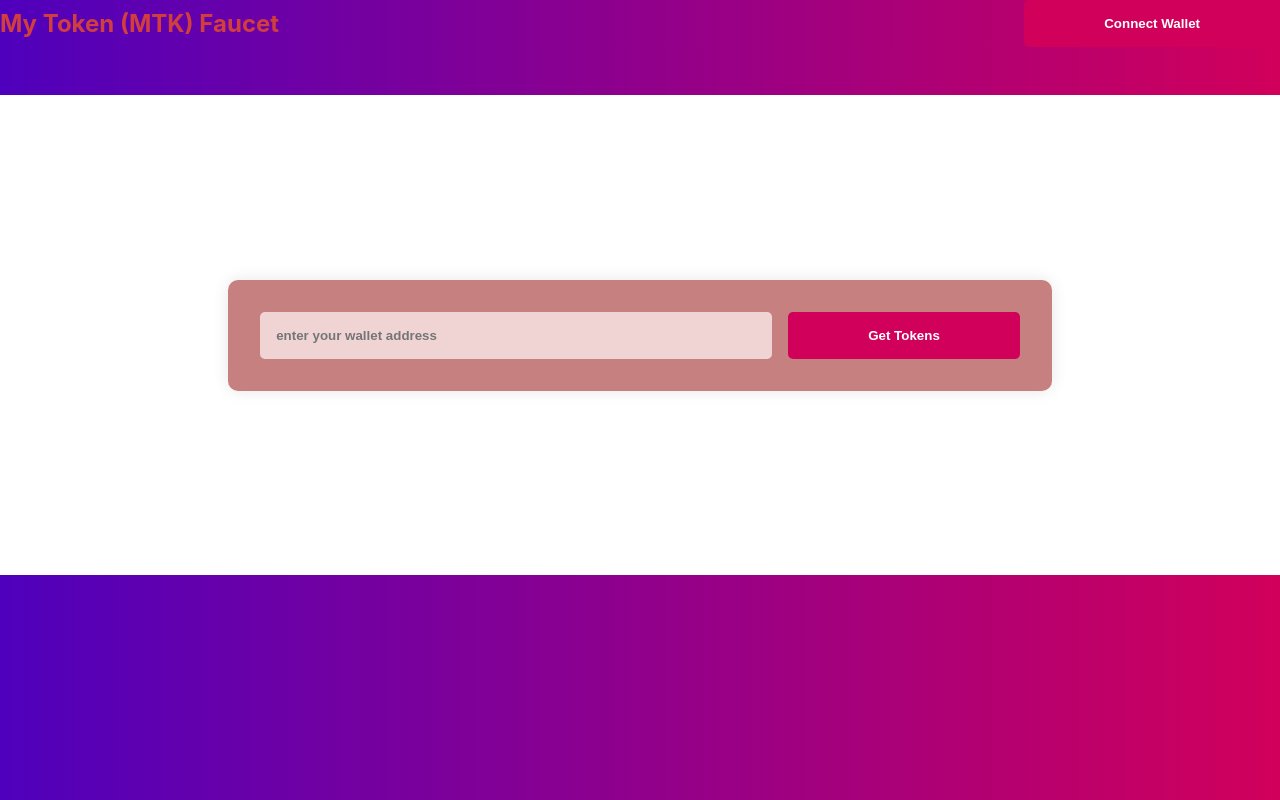
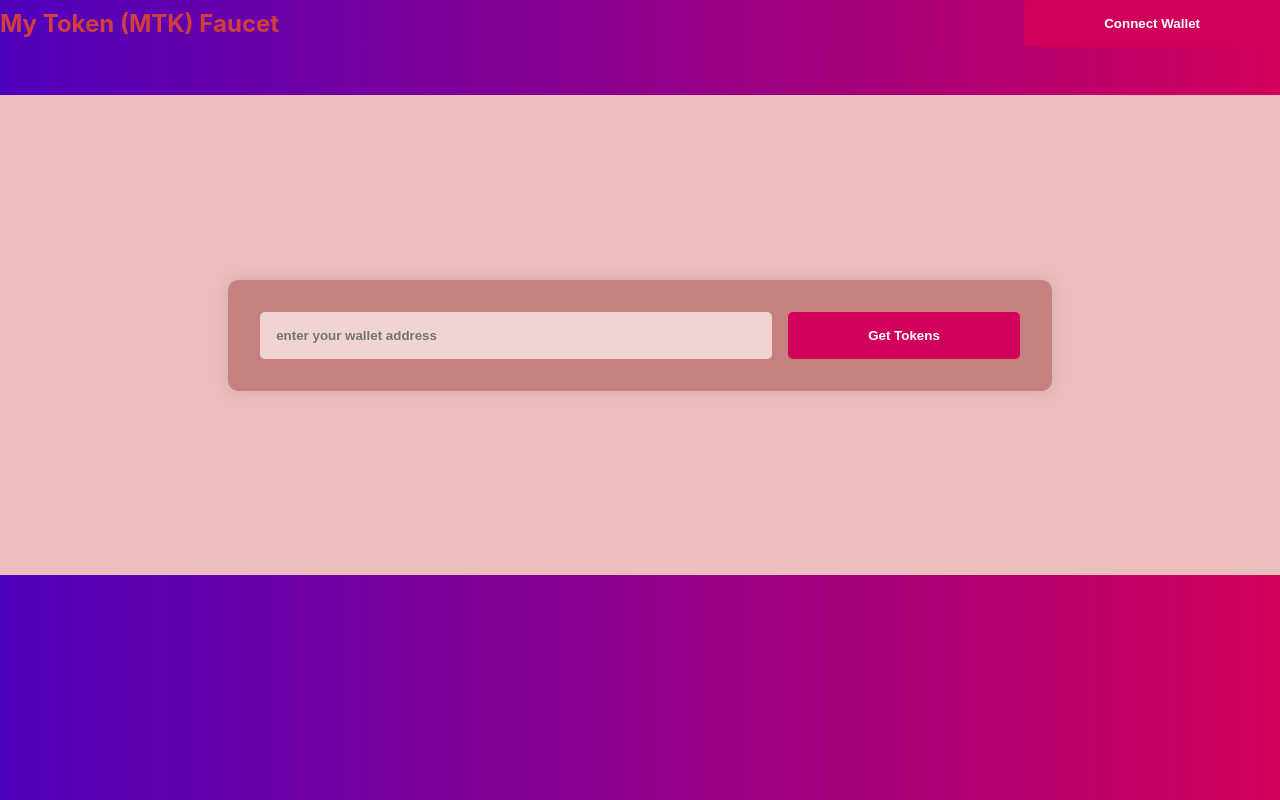
Before and after one commit to StRider733/faucet-ui, a React (Create React App) app: page / in a window 1280 px wide. Built offline with nearby package versions, Linux system fonts and the light colour scheme.

Commit message:
css added

```diff
--- a/src/App.css
+++ b/src/App.css
@@ -52,7 +52,7 @@ body {
 
 /* Hero section styles */
 .hero {
-  background-color: white;
+  background-color: rgb(236, 189, 189);
   margin-top: 3rem;
 }
 
```
